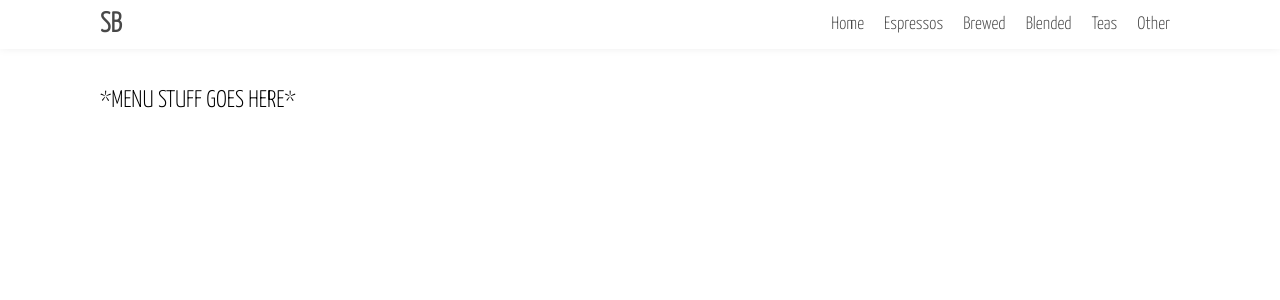
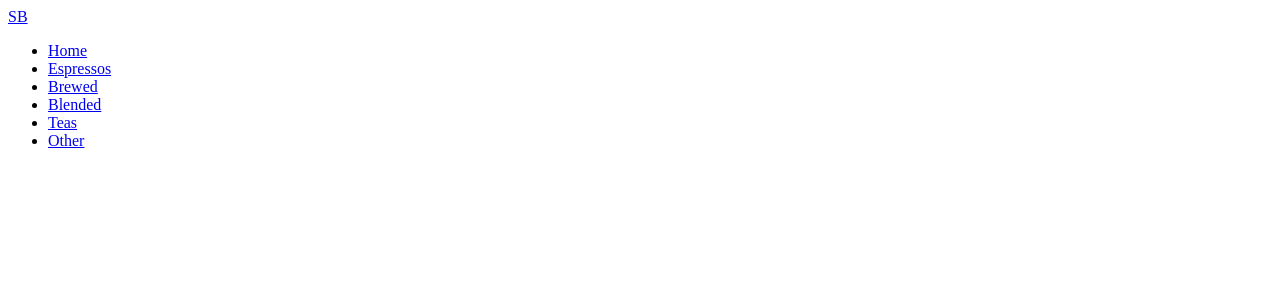
Before and after one commit to CoralRocker/Team73_Project3, a Django app: template templates/menu.html in a window 1280 px wide. Shown: the top 300 px of the page. Run offline with Django 4.2, Linux system fonts and the light colour scheme; the template is opened without the code that fills it, so the values that code supplies are empty.

Commit message:
fixed some html templating

```diff
--- a/storefront/views.py
+++ b/storefront/views.py
@@ -7,4 +7,4 @@
 
 class MenuPageView(ListView):
     model = Menu
-    template_name = "home.html"
+    template_name = "menu.html"
--- a/templates/menu.html
+++ b/templates/menu.html
@@ -1,3 +1,7 @@
+<!-- templates/menu.html -->
+
+{% extends 'base.html' %}
+
 <!DOCTYPE html>
 <html lang="en" dir="ltr">
   <head>
@@ -10,44 +14,10 @@
   <link href="https://fonts.googleapis.com/css2?family=Yanone+Kaffeesatz:wght@300&display=swap" rel="stylesheet">
   <link href='https://unpkg.com/boxicons@2.1.1/css/boxicons.min.css' rel='stylesheet'>
   <link rel="stylesheet" href="https://unicons.iconscout.com/release/v4.0.0/css/line.css">
-  <link rel="stylesheet" type="text/css" href="style.css" id="page_style"/>
+  <link rel="stylesheet" type="text/css" href="templates/style.css" id="page_style"/>
+</head>
 
-</head>
 <body>
-  <header class="page_header header">
-    <div class="header_container container">
-      <div class="header_body">
-        <div class="header_leftside">
-          <a href="#" title="" class="header_initials"> SB </a>
-        </div>
-        <div class="header_rightside">
-          <div class="header_menu header-menu">
-            <ul class="header-menu_list">
-              <li class="header-menu_item">
-                  <a href="home.html" title="home" class="header-menu_link"> Home </a>
-              </li>
-              <li class="header-menu_item">
-                  <a href="menu.html" title="espressos" class="header-menu_link"> Espressos </a>
-              </li>
-              <li class="header-menu_item">
-                  <a href="menu.html" title="brewed" class="header-menu_link"> Brewed </a>
-              </li>
-              <li class="header-menu_item">
-                  <a href="menu.html" title="blended" class="header-menu_link"> Blended </a>
-              </li>
-              <li class="header-menu_item">
-                  <a href="menu.html" title="teas" class="header-menu_link"> Teas </a>
-              </li>
-              <li class="header-menu_item">
-                  <a href="menu.html" title="other" class="header-menu_link"> Other </a>
-              </li>
-            </ul>
-          </div>
-        </div>
-      </div>
-    </div>
-  </header>
-
     <div class="page_intro intro">
       <div class="intro_container container">
         <div class="intro_body">
```
Also changed, not shown: templates/base.html (+48 -7 lines), templates/home.html (+3 -37 lines).
